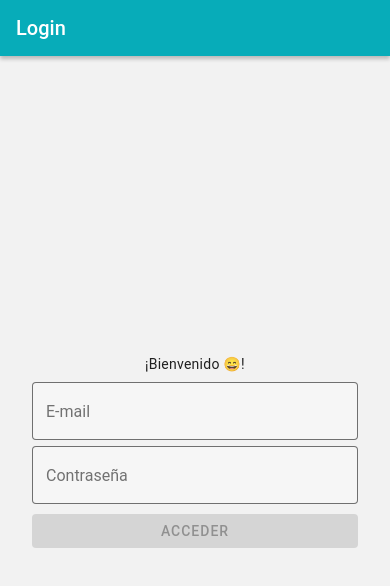
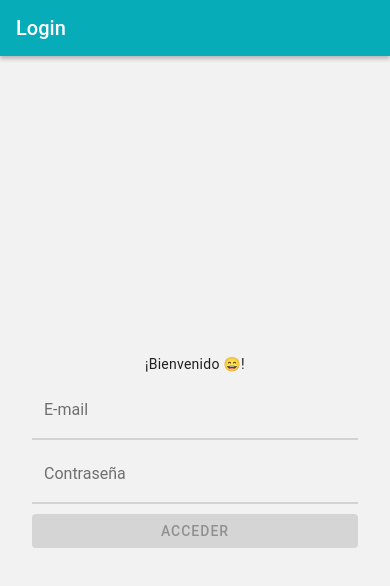
Before and after one commit to JuanQP/sip1-grupo6-app, a React Native app: screen /Login in a window 390 px wide. Shown: the top 586 px of the page. Built offline with nearby package versions, Linux system fonts and the light colour scheme.

Commit message:
Inputs del login transparentes

```diff
--- a/screens/Login.js
+++ b/screens/Login.js
@@ -35,8 +35,8 @@ export default function LoginScreen({ navigation }) {
           ¡Bienvenido 😄!
         </Paragraph>
         <TextInput
-          style={styles.textInput}
-          mode='outlined'
+          style={{...styles.textInput, backgroundColor: 'transparent'}}
+          mode='flat'
           label="E-mail"
           value={email}
           placeholder="john.doe@email.com"
@@ -50,8 +50,8 @@ export default function LoginScreen({ navigation }) {
           }}
         />
         <TextInput
-          style={styles.textInput}
-          mode='outlined'
+          style={{...styles.textInput, backgroundColor: 'transparent'}}
+          mode='flat'
           label="Contraseña"
           value={password}
           onChangeText={setPassword}
```
